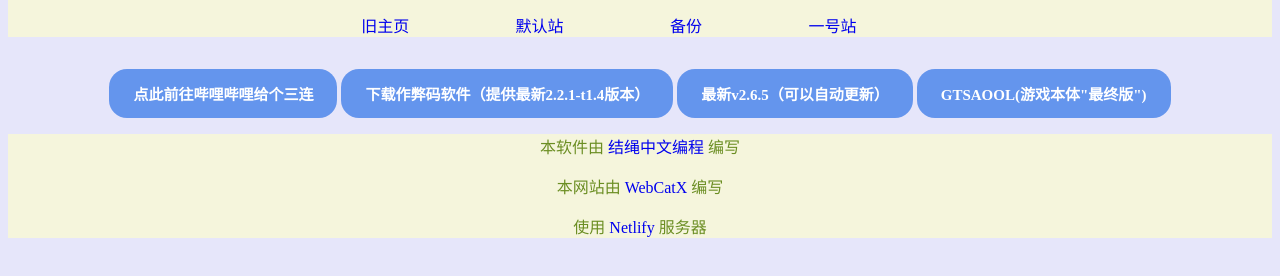
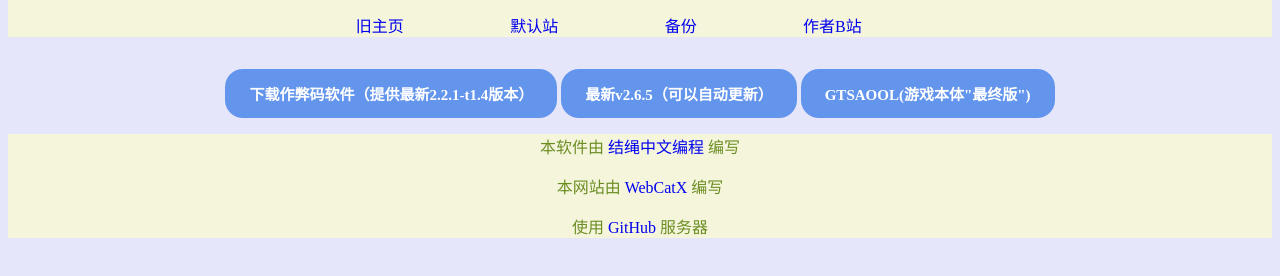
Before and after one commit to qwa19712/my-web, a plain HTML site: page index.html in a window 1280 px wide. Shown: the part 88-364 px from the top of the page. Drawn offline with Linux system fonts and the light colour scheme.

Commit message:
Update index.html

```diff
--- a/index.html
+++ b/index.html
@@ -16,7 +16,7 @@
     	<li><a  href="http://gtasazbm.hppro1.hpnu.cn">旧主页</a></li>
         <li><a  href="http://gtasazbm1.hppro1.hpnu.cn">默认站</li>
         <li><a  href="http://gtasazbm1.hppro1.hpnu.cn">备份</li>
-        <li><a  href="http://gtasazbm1.hppro1.hpnu.cn">一号站</li>
+        <li><a  href="https://b23.tv/qu8Y4HH">作者B站</li>
       </ul>
 
     </header>
@@ -24,9 +24,6 @@
     <main>
 
       <section>
-        <a class="button" href="https://b23.tv/qu8Y4HH">
-           点此前往哔哩哔哩给个三连
-        </a>
 
         <a class="button" href="https://qwa19712.github.io/my-web/2.2.1-t1.4.apk">
            下载作弊码软件（提供最新2.2.1-t1.4版本）
@@ -57,8 +54,8 @@
         编写
       </p>
       <p>使用
-        <a href="https://app.netlify.com">
-          Netlify
+        <a href="https://github.com">
+          GitHub
         </a>
         服务器
       </p>
```
